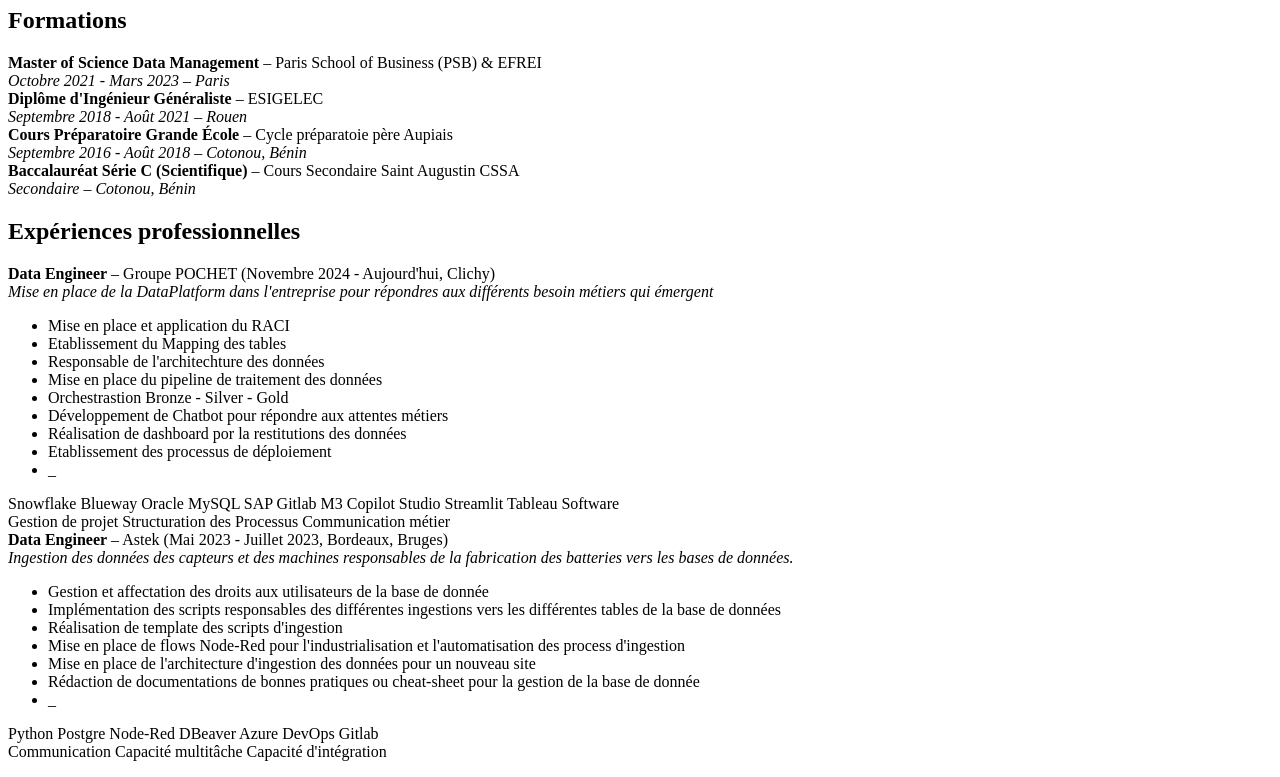
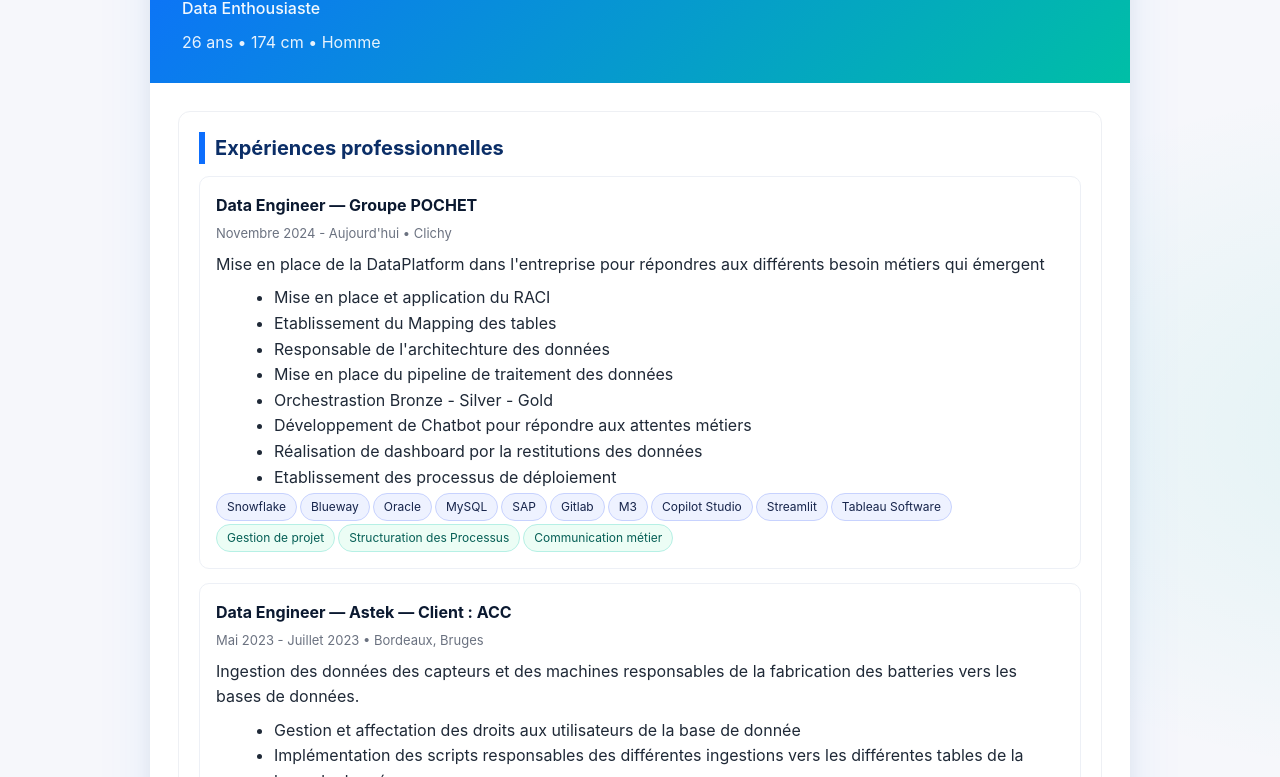
Before and after one commit to Harry-Deg/my_cv, a plain HTML site: page index.html in a window 1280 px wide. Shown: the part 145-922 px from the top of the page. Drawn offline with Linux system fonts and the light colour scheme.

Commit message:
feat: improvement

```diff
--- a/index.html
+++ b/index.html
@@ -1,142 +1,184 @@
 <!DOCTYPE html>
 <html lang="fr">
 <head>
-  <meta charset="UTF-8">
-  <title>CV - Harry DEGBEGNI</title>
-  <link rel="stylesheet" href="style.css">
+  <meta charset="UTF-8" />
+  <title>CV — Harry DEGBEGNI</title>
+  <meta name="viewport" content="width=device-width, initial-scale=1" />
+  <link rel="stylesheet" href="style.css" />
 </head>
 <body>
-  <div class="container">
-    <header class="header">
-      <h1 id="nom"></h1>
-      <p class="subtitle" id="note"></p>
-      <p><span id="age"></span> ans - <span id="taille"></span> cm</p>
+  <div class="cv">
+    <!-- En-tête -->
+    <header class="cv__header">
+      <div class="cv__id">
+        <h1 id="nom" class="cv__name">Harry DEGBEGNI</h1>
+        <p id="note" class="cv__tagline">Data Enthousiaste</p>
+        <p class="cv__meta">
+          <span id="age"></span> ans •
+          <span id="taille"></span> cm •
+          <span id="sexe"></span>
+        </p>
+      </div>
     </header>
 
-    <main class="content">
-      <section class="section" id="formations-section">
-        <h2>Formations</h2>
+    <main class="cv__grid">
+      <!-- Colonne principale -->
+      <section class="section">
+        <h2 class="section__title">Expériences professionnelles</h2>
+        <div id="experiences" class="timeline"></div>
+      </section>
+
+      <section class="section">
+        <h2 class="section__title">Formations</h2>
         <div id="formations"></div>
       </section>
 
-      <section class="section" id="experiences-section">
-        <h2>Expériences professionnelles</h2>
-        <div id="experiences"></div>
+      <section class="section">
+        <h2 class="section__title">Compétences</h2>
+        <div id="competences" class="skills"></div>
       </section>
 
-      <section class="section" id="competences-section">
-        <h2>Compétences</h2>
-        <div id="competences"></div>
-      </section>
-
-      <section class="section" id="academiques-section">
-        <h2>Expériences académiques</h2>
+      <section class="section">
+        <h2 class="section__title">Expériences académiques</h2>
         <div id="academiques"></div>
       </section>
 
-      <section class="section" id="langues-section">
-        <h2>Langues</h2>
-        <ul id="langues"></ul>
+      <section class="section">
+        <h2 class="section__title">Langues</h2>
+        <ul id="langues" class="list"></ul>
       </section>
 
-      <section class="section" id="realisations-section">
-        <h2>Réalisations</h2>
-        <ul id="realisations"></ul>
+      <section class="section">
+        <h2 class="section__title">Réalisations</h2>
+        <ul id="realisations" class="list"></ul>
       </section>
 
-      <section class="section" id="hobbies-section">
-        <h2>Hobbies</h2>
-        <ul id="hobbies"></ul>
+      <section class="section">
+        <h2 class="section__title">Hobbies</h2>
+        <ul id="hobbies" class="list"></ul>
       </section>
     </main>
   </div>
 
   <script>
+    // Helpers
+    const isBlank = (v) => v === undefined || v === null || String(v).trim() === "" || String(v).trim() === "_";
+    const cleanArray = (arr) => (Array.isArray(arr) ? arr.filter(x => !isBlank(x)) : []);
+    const asArray = (v) => Array.isArray(v) ? v : (isBlank(v) ? [] : String(v).split(",").map(s => s.trim()).filter(Boolean));
+
     fetch("cv.json")
       .then(res => res.json())
       .then(cv => {
         // Header
-        document.getElementById("nom").textContent = cv.Prénom + " " + cv.Nom;
-        document.getElementById("note").textContent = cv.Note;
-        document.getElementById("age").textContent = cv.Age;
-        document.getElementById("taille").textContent = cv.Taille;
+        document.getElementById("nom").textContent = [cv.Prénom, cv.Nom].filter(Boolean).join(" ");
+        document.getElementById("note").textContent = cv.Note || "";
+        document.getElementById("age").textContent = cv.Age || "";
+        document.getElementById("taille").textContent = cv.Taille || "";
+        document.getElementById("sexe").textContent = cv.Sexe === "M" ? "Homme" : (cv.Sexe || "");
+
+        // Expériences
+        const expRoot = document.getElementById("experiences");
+        (cv["Expériences Professionnelles"] || []).forEach(e => {
+          const missions = cleanArray(e.Missions)
+            .map(m => `<li>${m}</li>`).join("");
+          const techs = asArray(e["Principales Technologies"])
+            .map(t => `<span class="chip">${t}</span>`).join("");
+          const plusValue = asArray(e["Plus Value"])
+            .map(p => `<span class="chip chip--soft">${p}</span>`).join("");
+          const client = !isBlank(e.Client) ? ` — Client : <strong>${e.Client}</strong>` : "";
+
+          expRoot.insertAdjacentHTML("beforeend", `
+            <article class="card">
+              <div class="card__head">
+                <h3 class="card__title">${e.Nom || ""} — ${e.Entreprise || ""}${client}</h3>
+                <div class="card__meta">
+                  <span>${e.Période || ""}</span> • <span>${e.Localisation || ""}</span>
+                </div>
+              </div>
+              ${!isBlank(e.Description) ? `<p class="card__desc">${e.Description}</p>` : ""}
+              ${missions ? `<ul class="card__list">${missions}</ul>` : ""}
+              ${(techs || plusValue) ? `<div class="stack">${techs} ${plusValue}</div>` : ""}
+            </article>
+          `);
+        });
 
         // Formations
-        let formDiv = document.getElementById("formations");
-        cv.Formations.forEach(f => {
-          formDiv.innerHTML += `
-            <div class="formation">
-              <strong>${f.Nom}</strong> – ${f.Ecole} <br>
-              <em>${f.Période} – ${f.Localisation}</em>
-            </div>
-          `;
+        const formRoot = document.getElementById("formations");
+        (cv.Formations || []).forEach(f => {
+          formRoot.insertAdjacentHTML("beforeend", `
+            <article class="row">
+              <div class="row__main">
+                <h3 class="row__title">${f.Nom || ""}</h3>
+                <div class="row__meta">${f.Ecole || ""}</div>
+                <div class="row__meta">${[f.Période, f.Localisation].filter(x => !isBlank(x)).join(" • ")}</div>
+                ${!isBlank(f.Description) ? `<p class="row__desc">${f.Description}</p>` : ""}
+              </div>
+              <div class="row__aside">${f["Niveau Étude"] || ""}</div>
+            </article>
+          `);
         });
 
-        // Expériences
-        let expDiv = document.getElementById("experiences");
-        cv["Expériences Professionnelles"].forEach(e => {
-          let missions = (e.Missions || []).filter(m => m).map(m => `<li>${m}</li>`).join("");
-          let techno = (e["Principales Technologies"] || []).filter(t => t).map(t => `<span class="chips">${t}</span>`).join(" ");
-          let plusValue = (e["Plus Value"] || []).filter(p => p).map(p => `<span class="chips">${p}</span>`).join(" ");
-
-          expDiv.innerHTML += `
-            <div class="job">
-              <strong>${e.Nom}</strong> – ${e.Entreprise} (${e.Période}, ${e.Localisation}) <br>
-              <em>${e.Description}</em>
-              ${missions ? `<ul>${missions}</ul>` : ""}
-              <div>${techno}</div>
-              <div>${plusValue}</div>
-            </div>
-          `;
-        });
-
-        // Compétences
-        let compDiv = document.getElementById("competences");
-        cv.Compétences.forEach(c => {
-          let items = (c.Liste || []).filter(l => l);
+        // Compétences (groupées par catégories)
+        const compRoot = document.getElementById("competences");
+        (cv.Compétences || []).forEach(cat => {
+          const items = cleanArray(cat.Liste);
           if (items.length) {
-            compDiv.innerHTML += `
-              <div class="skill">
-                <strong>${c.Nom} :</strong> ${items.map(l => `<span class="chips">${l}</span>`).join(" ")}
+            compRoot.insertAdjacentHTML("beforeend", `
+              <div class="skill-group">
+                <div class="skill-group__title">${cat.Nom}</div>
+                <div class="skill-group__chips">
+                  ${items.map(it => `<span class="chip">${it}</span>`).join("")}
+                </div>
               </div>
-            `;
+            `);
           }
         });
 
         // Expériences académiques
-        let acadDiv = document.getElementById("academiques");
-        cv["Expériences Académiques"].forEach(a => {
-          let realisations = (a.Réalisation || [])
-            .filter(r => r.Intitulé)
-            .map(r => `<li><strong>${r.Intitulé} :</strong> ${r.Description || ""}</li>`)
-            .join("");
-          if (realisations) {
-            acadDiv.innerHTML += `
-              <div>
-                <strong>${a.Programme}</strong>
-                <ul>${realisations}</ul>
-              </div>
-            `;
+        const acadRoot = document.getElementById("academiques");
+        (cv["Expériences Académiques"] || []).forEach(block => {
+          const items = cleanArray(block.Réalisation).map(r => `
+            <li><strong>${r.Intitulé || ""}</strong> — ${r.Description || ""}</li>
+          `).join("");
+          if (items) {
+            acadRoot.insertAdjacentHTML("beforeend", `
+              <article class="card">
+                <h3 class="card__title">${block.Programme || ""}</h3>
+                <ul class="card__list">${items}</ul>
+              </article>
+            `);
           }
         });
 
         // Langues
-        let langUl = document.getElementById("langues");
-        cv.Langues.forEach(l => {
-          if (l.Nom) langUl.innerHTML += `<li>${l.Nom} – ${l.Niveau || ""}</li>`;
+        const langRoot = document.getElementById("langues");
+        cleanArray(cv.Langues).forEach(l => {
+          langRoot.insertAdjacentHTML("beforeend", `
+            <li><strong>${l.Nom || ""}</strong> — ${l.Niveau || ""}</li>
+          `);
         });
 
         // Réalisations
-        let realUl = document.getElementById("realisations");
-        cv.Réalisations.forEach(r => {
-          if (r.Nom) realUl.innerHTML += `<li><strong>${r.Nom} :</strong> ${r.Description || ""}</li>`;
+        const realRoot = document.getElementById("realisations");
+        cleanArray(cv.Réalisations).forEach(r => {
+          if (!isBlank(r.Nom)) {
+            realRoot.insertAdjacentHTML("beforeend", `
+              <li><strong>${r.Nom}</strong> — ${r.Description || ""}</li>
+            `);
+          }
         });
 
         // Hobbies
-        let hobbyUl = document.getElementById("hobbies");
-        cv.Hobbies.forEach(h => {
-          if (h.Nom) hobbyUl.innerHTML += `<li><strong>${h.Nom} :</strong> ${h.Description || ""}</li>`;
+        const hobRoot = document.getElementById("hobbies");
+        cleanArray(cv.Hobbies).forEach(h => {
+          hobRoot.insertAdjacentHTML("beforeend", `
+            <li><strong>${h.Nom || ""}</strong> — ${h.Description || ""}</li>
+          `);
         });
+      })
+      .catch(err => {
+        document.body.insertAdjacentHTML("beforeend",
+          `<p style="color:#b00020;text-align:center">Erreur de chargement du CV : ${err}</p>`);
       });
   </script>
 </body>
--- a/style.css
+++ b/style.css
@@ -0,0 +1,193 @@
+:root{
+  --bg:#0b1220;
+  --panel:#10192b;
+  --paper:#ffffff;
+  --ink:#1f2937;
+  --muted:#6b7280;
+  --primary:#0d6efd;
+  --accent:#00BFA6;
+  --chip:#eef2ff;
+  --chip-border:#c7d2fe;
+}
+
+/* Reset léger */
+*{box-sizing:border-box}
+html,body{margin:0;padding:0}
+
+body{
+  font-family: "Inter", system-ui, -apple-system, Segoe UI, Roboto, Arial, sans-serif;
+  color:var(--ink);
+  background:
+    radial-gradient(1200px 600px at 20% -10%, #0d6efd18 0%, transparent 60%),
+    radial-gradient(1200px 600px at 120% 10%, #00bfa618 0%, transparent 60%),
+    #f6f7fb;
+  line-height:1.6;
+}
+
+/* Carte globale */
+.cv{
+  max-width: 980px;
+  margin: 48px auto;
+  background: var(--paper);
+  border-radius: 16px;
+  box-shadow:
+    0 20px 60px rgba(13,110,253,0.08),
+    0 6px 18px rgba(0,0,0,0.06);
+  overflow: hidden;
+}
+
+/* Header */
+.cv__header{
+  padding: 36px 32px 28px;
+  background: linear-gradient(135deg, #0d6efd 0%, #00BFA6 100%);
+  color: #fff;
+}
+
+.cv__name{
+  margin:0 0 6px;
+  font-size: 32px;
+  letter-spacing: .3px;
+}
+
+.cv__tagline{
+  margin:0 0 8px;
+  opacity:.95;
+  font-weight:500;
+}
+
+.cv__meta{
+  margin:0;
+  opacity:.9;
+}
+
+/* Grille principale */
+.cv__grid{
+  display: grid;
+  grid-template-columns: 1fr;
+  gap: 28px;
+  padding: 28px 28px 36px;
+}
+
+.section{
+  background: #fff;
+  border: 1px solid #eef0f4;
+  border-radius: 12px;
+  padding: 20px 20px 14px;
+}
+
+.section__title{
+  margin:0 0 12px;
+  font-size: 20px;
+  color:#0b2e67;
+  border-left: 6px solid var(--primary);
+  padding-left: 10px;
+}
+
+/* Cartes & lignes */
+.card{
+  border:1px solid #edf0f6;
+  border-radius:10px;
+  padding:16px;
+  margin-bottom:14px;
+  background:#fff;
+}
+
+.card__head{
+  display:flex;
+  flex-direction:column;
+  gap:4px;
+  margin-bottom:8px;
+}
+
+.card__title{
+  margin:0;
+  font-size:16px;
+  color:#0b1930;
+}
+
+.card__meta{
+  font-size:13px;
+  color:var(--muted);
+}
+
+.card__desc{
+  margin:6px 0 8px;
+}
+
+.card__list{
+  margin:8px 0 0 18px;
+}
+
+/* Rows (formations) */
+.row{
+  display:flex;
+  gap:16px;
+  padding:12px 0;
+  border-bottom:1px dashed #e8ecf4;
+}
+.row:last-child{border-bottom:none}
+.row__main{flex:1}
+.row__aside{
+  min-width:100px;
+  text-align:right;
+  color:var(--muted);
+  font-weight:600;
+}
+.row__title{
+  margin:0 0 3px;
+  font-size:16px;
+  color:#0b1930;
+}
+.row__meta{
+  font-size:13px;
+  color:var(--muted);
+}
+.row__desc{margin:6px 0 0}
+
+/* Chips (tags) */
+.chip{
+  display:inline-block;
+  font-size:12px;
+  line-height:1;
+  padding:7px 10px;
+  margin:3px 3px 0 0;
+  border-radius:999px;
+  background: var(--chip);
+  border:1px solid var(--chip-border);
+  color:#16244b;
+  white-space:nowrap;
+}
+.chip--soft{
+  background:#ecfdf5;
+  border-color:#b6f0e5;
+  color:#065f56;
+}
+
+/* Compétences */
+.skill-group{margin-bottom:12px}
+.skill-group__title{
+  font-weight:600;
+  margin-bottom:6px;
+  color:#0b2e67;
+}
+.skill-group__chips{}
+
+/* Listes */
+.list{margin:8px 0 0 18px}
+
+/* Responsive */
+@media (min-width: 840px){
+  .cv__grid{
+    grid-template-columns: 1fr;
+  }
+}
+@media (max-width: 520px){
+  .row{
+    flex-direction:column;
+    gap:6px;
+  }
+  .row__aside{
+    text-align:left;
+    min-width:auto;
+  }
+}
```
